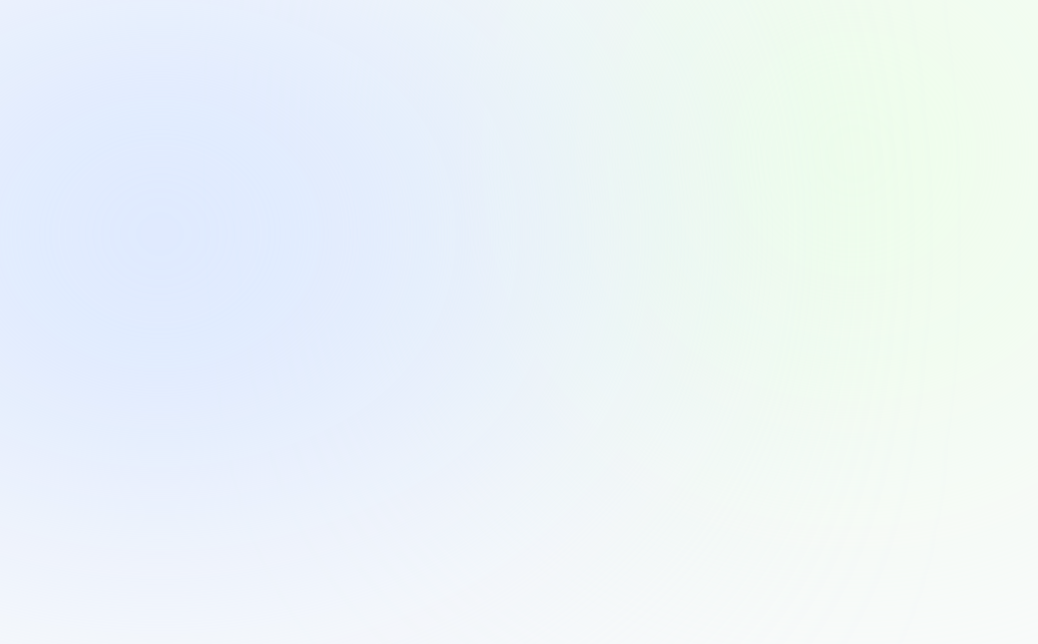
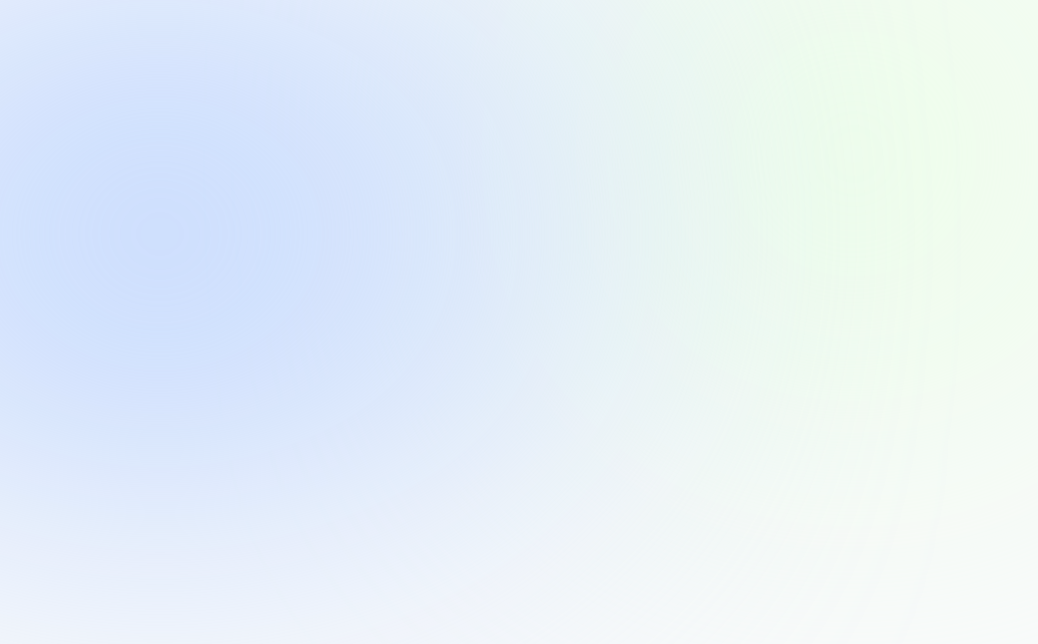
Before and after one commit to addicted2crypto/new_portfolio, a Next.js app: page / in a window 1280 px wide. Shown: the top 644 px of the page, without its empty margins (0-1038 px from the left). Built offline with nearby package versions, Linux system fonts and the light colour scheme.

Commit message:
dynamic header created

```diff
--- a/src/app/layout.tsx
+++ b/src/app/layout.tsx
@@ -1,5 +1,6 @@
 import type { Metadata } from "next";
 import { Inter } from "next/font/google";
+import Header from './components/header';
 import "./globals.css";
 
 const inter = Inter({ subsets: ["latin"] });
@@ -20,9 +21,9 @@ export default function RootLayout({
       bg-gray-50 text-gray-950 relative`}>
         <div className='bg-[#e7ffe1] absolute top-[-6rem] -z-10 right-[11rem] h-[31.25rem] w-[31.25rem] rounded-full blur-[10rem] sm:w-[68.75]'>
         </div>
-        <div className='bg-[#d7e5ff] absolute top-[-1rem] -z-10 left-[-35rem] h-[31.25rem] w-[50rem] rounded-full blur-[10rem] sm:w-[68.75] md:left[-33rem] lg:left[-28rem] xl:left-[-15rem] 2xl:left-[-5rem]'>
+        <div className='bg-[#c1d7fe] absolute top-[-1rem] -z-10 left-[-35rem] h-[31.25rem] w-[50rem] rounded-full blur-[10rem] sm:w-[68.75] md:left[-33rem] lg:left[-28rem] xl:left-[-15rem] 2xl:left-[-5rem]'>
         </div>
-
+       <Header />
         {children}
         </body>
     </html>
```
